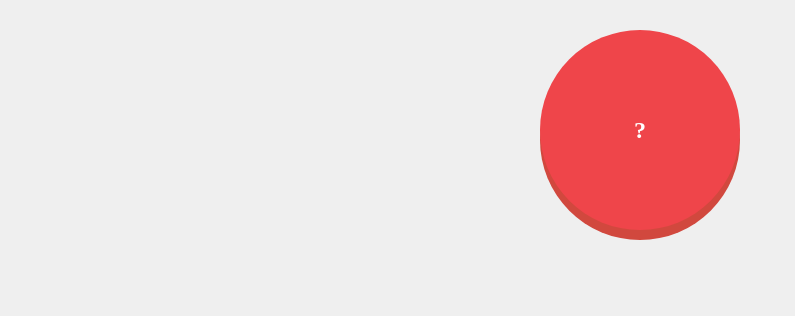
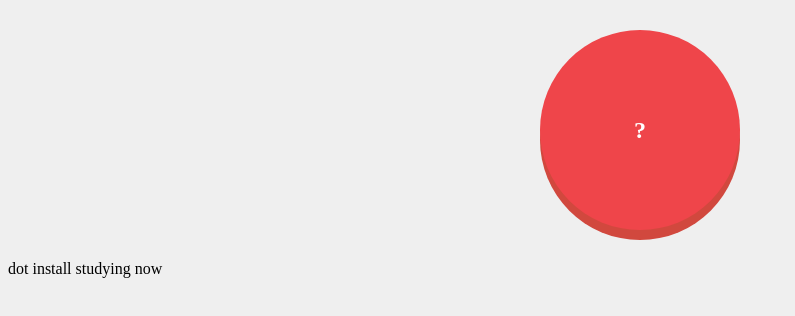
Before and after one commit to masanorishige/masashige.github.io, a plain HTML site: page index.html in a window 1280 px wide. Shown: the whole page, without its empty margins (0-795 px from the left). Drawn offline with Linux system fonts and the light colour scheme; files that its build step writes are made by us from their sources; files whose address does not match are found by name.

Commit message:
Add files via upload

```diff
--- a/index.html
+++ b/index.html
@@ -12,7 +12,7 @@
 <body>
 
   <div id="btn">?</div>
-
+  <p>dot install studying now</p>
 
   <script src ="js/main.js">
 </script>
```
